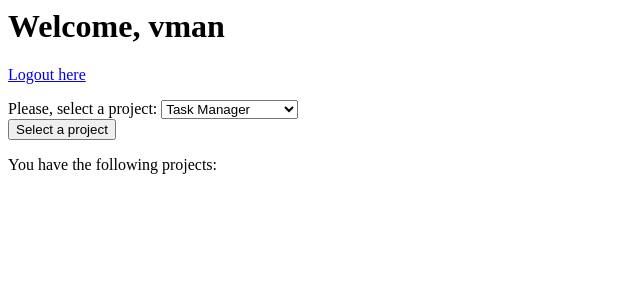
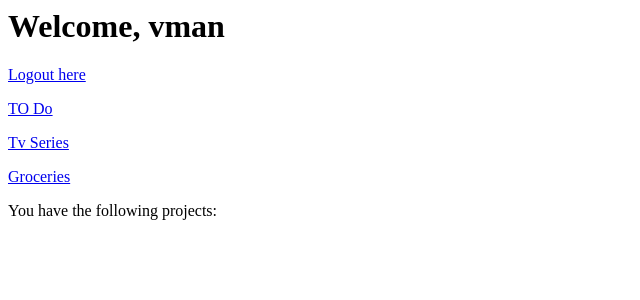
Before and after one commit to CodeFighters/MagicDB, a Django app: page /main/ in a window 1280 px wide. Shown: the top 300 px of the page, without its empty margins (0-640 px from the left). Run offline with Django 3.2, Linux system fonts and the light colour scheme; a user stored in the database is signed in.

Commit message:
new commit

```diff
--- a/magicDB/db_app/templates/main.html
+++ b/magicDB/db_app/templates/main.html
@@ -7,22 +7,13 @@
   <h1>Welcome, {{ user.username }}</h1>
 
   <p><a href="{% url 'logout' %}">Logout here</a></p>
+  <p>
+  </p>
+  <a href="{% url 'todo' %}">TO Do</a><p>
+  <a href="{% url 'tvseries' %}">Tv Series</a><p>
+  <a href="{% url 'groceries' %}">Groceries</a><p>
 
-  <form method="POST" action="{% url 'main2' %}">
-      {% csrf_token %}
-    <div>
-      Please, select a project:
-      <select>
-        <option id="task_manager" value="task_manager">Task Manager</option>
-        <option id="tv_series" value="tv_series">TV Series Manager</option>
-        <option id="back_up_plan" value="back_up_plan">Site Back Up Plan</option>
-        <option id="groceries_list" value="groceries_list">Groceries List</option>
-        <option id="to_do_list" value="to_do_list">To Do List</option>
-      </select>
-    </div>
-    <input type="submit" value="Select a project" />
-  </form>
-  <p>
+
   <div>
     You have the following projects:
   </div>
--- a/magicDB/db_app/urls.py
+++ b/magicDB/db_app/urls.py
@@ -6,6 +6,8 @@
     url(r"^$", views.index, name="index"),
     url(r"^register/$", views.register, name="register"),
     url(r"^main/", views.main, name="main"),
-    url(r"^main2/", views.main2, name="main2"),
+    url(r"^todo/", views.todo, name="todo"),
+    url(r"^tvseries/", views.tvseries, name="tvseries"),
+    url(r"^groceries/", views.groceries, name="groceries"),
     url(r"^logout/$", views.main_logout, name="logout"),
 ]
--- a/magicDB/db_app/views.py
+++ b/magicDB/db_app/views.py
@@ -34,8 +34,16 @@
     return render(request, "main.html", locals())
 
 
-def main2(request):
-    return render(request, "main2.html", locals())
+def todo(request):
+    return render(request, "todo.html", locals())
+
+
+def tvseries(request):
+    return render(request, "tvseries.html", locals())
+
+
+def groceries(request):
+    return render(request, "groceries.html", locals())
 
 
 def _validate_register(username, email, password):
```
Also changed, not shown: magicDB/db_app/templates/groceries.html (added, +7 -0 lines), magicDB/db_app/templates/todo.html (added, +7 -0 lines), magicDB/db_app/templates/tvseries.html (added, +7 -0 lines), magicDB/db.sqlite3.
